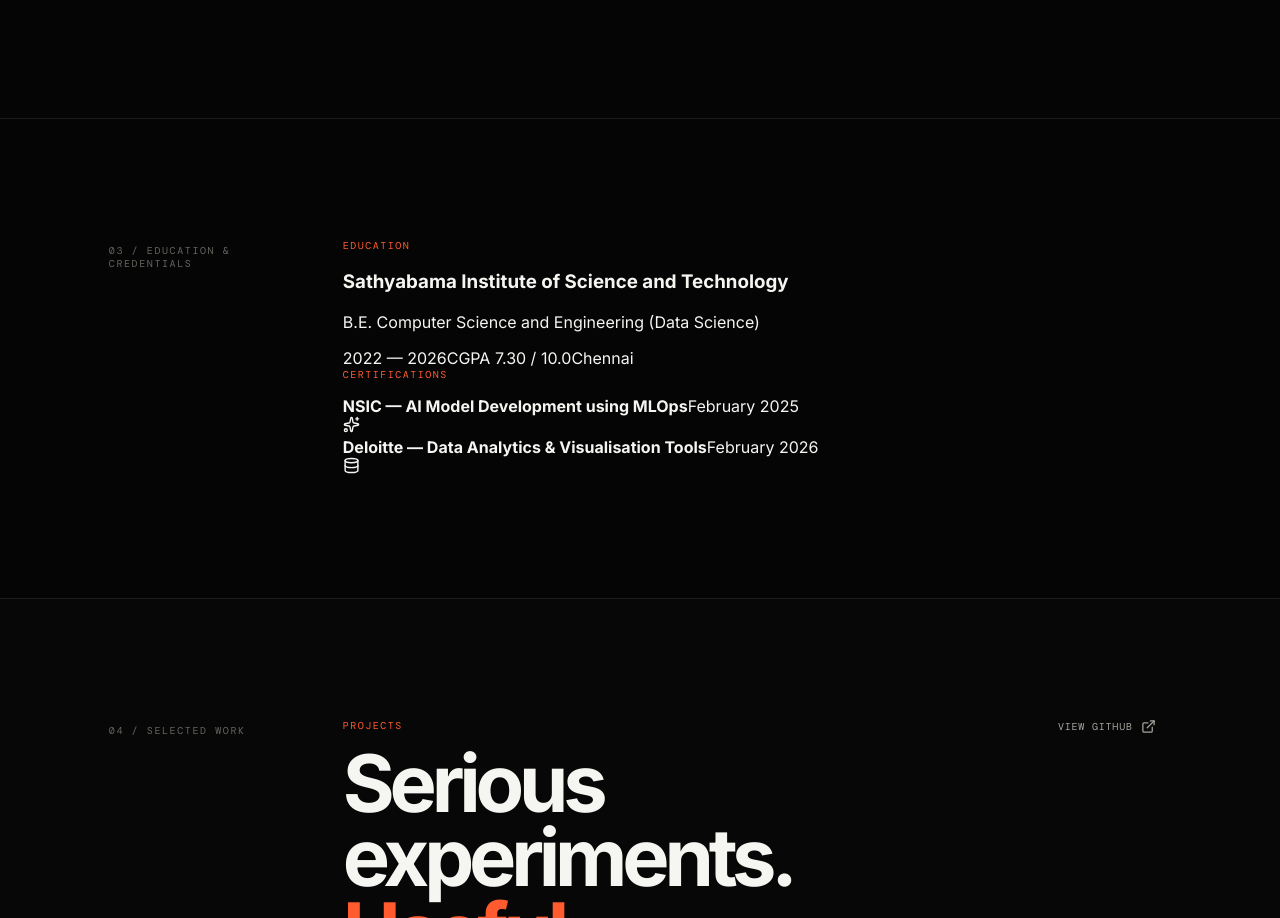
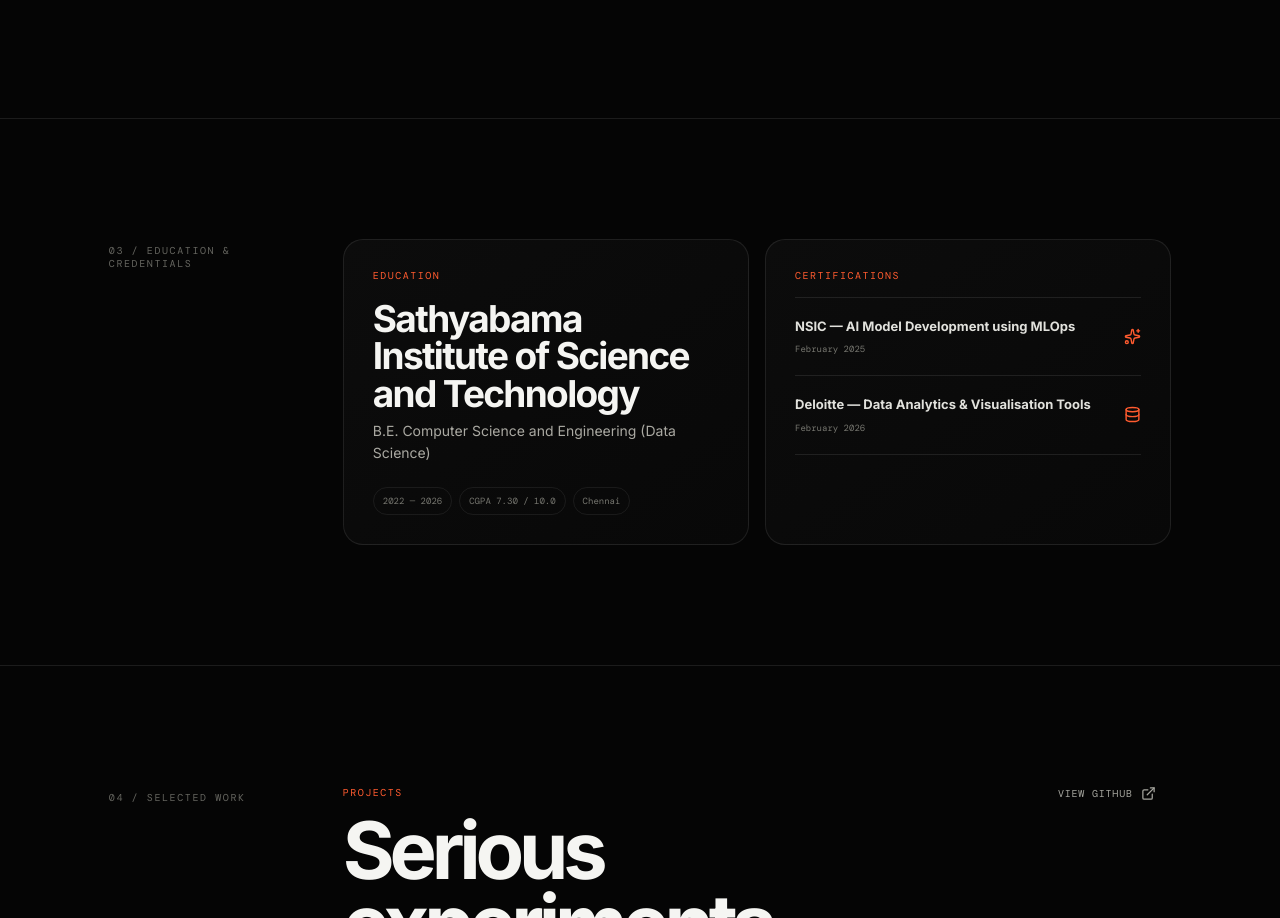
Before and after one commit to Rixshi04/portfolio-, a Next.js app: page / in a window 1280 px wide. Shown: the part 2027-2945 px from the top of the page. Built offline with nearby package versions, Linux system fonts and the light colour scheme.

Commit message:
Add education and certification styling

```diff
--- a/app/globals.css
+++ b/app/globals.css
@@ -317,7 +317,65 @@ button, a { -webkit-tap-highlight-color: transparent; }
   line-height: 1.75;
 }
 
-.projectsSection { background: #070707; }
+.credentialsSection { background: #050505; }
+.credentialsGrid {
+  display: grid;
+  grid-template-columns: 1fr 1fr;
+  gap: 16px;
+}
+.credentialBlock {
+  min-height: 230px;
+  padding: 29px;
+  border: 1px solid var(--line);
+  border-radius: 20px;
+  background: linear-gradient(145deg, #0c0c0c, #080808);
+}
+.credentialBlock h3 {
+  margin: 18px 0 7px;
+  font-size: clamp(25px, 3vw, 37px);
+  line-height: 1.02;
+  letter-spacing: -.045em;
+}
+.credentialTitle {
+  margin: 0;
+  color: #aaa9a2;
+  font-size: 14px;
+  line-height: 1.6;
+}
+.credentialMeta {
+  display: flex;
+  flex-wrap: wrap;
+  gap: 7px;
+  margin-top: 22px;
+}
+.credentialMeta span, .certItem span {
+  color: #777770;
+  font: 9px "DM Mono", monospace;
+}
+.credentialMeta span {
+  padding: 7px 9px;
+  border: 1px solid rgba(255,255,255,.07);
+  border-radius: 999px;
+}
+.certList { display: grid; gap: 0; margin-top: 8px; }
+.certItem {
+  display: flex;
+  align-items: center;
+  justify-content: space-between;
+  gap: 18px;
+  padding: 19px 0;
+  border-bottom: 1px solid var(--line);
+}
+.certItem:first-child { border-top: 1px solid var(--line); }
+.certItem strong {
+  display: block;
+  max-width: 420px;
+  color: #e1e1dc;
+  font-size: 13px;
+  line-height: 1.5;
+}
+.certItem svg { color: var(--accent); flex: 0 0 auto; }
+\n.projectsSection { background: #070707; }
 .textLink {
   display: inline-flex;
   align-items: center;
@@ -513,7 +571,7 @@ button, a { -webkit-tap-highlight-color: transparent; }
     padding: 92px 7vw;
   }
   .introGrid, .projectsIntro { grid-template-columns: 1fr; gap: 30px; }
-  .projectGrid, .skillGroups, .philosophyGrid, .experienceGrid, .metricStrip { grid-template-columns: 1fr; }
+  .projectGrid, .skillGroups, .philosophyGrid, .experienceGrid, .metricStrip, .credentialsGrid { grid-template-columns: 1fr; }
   .metricStrip > div, .metricStrip > div:nth-child(2), .metricStrip > div:last-child {
     padding: 22px 0;
     border-right: 0;
```
